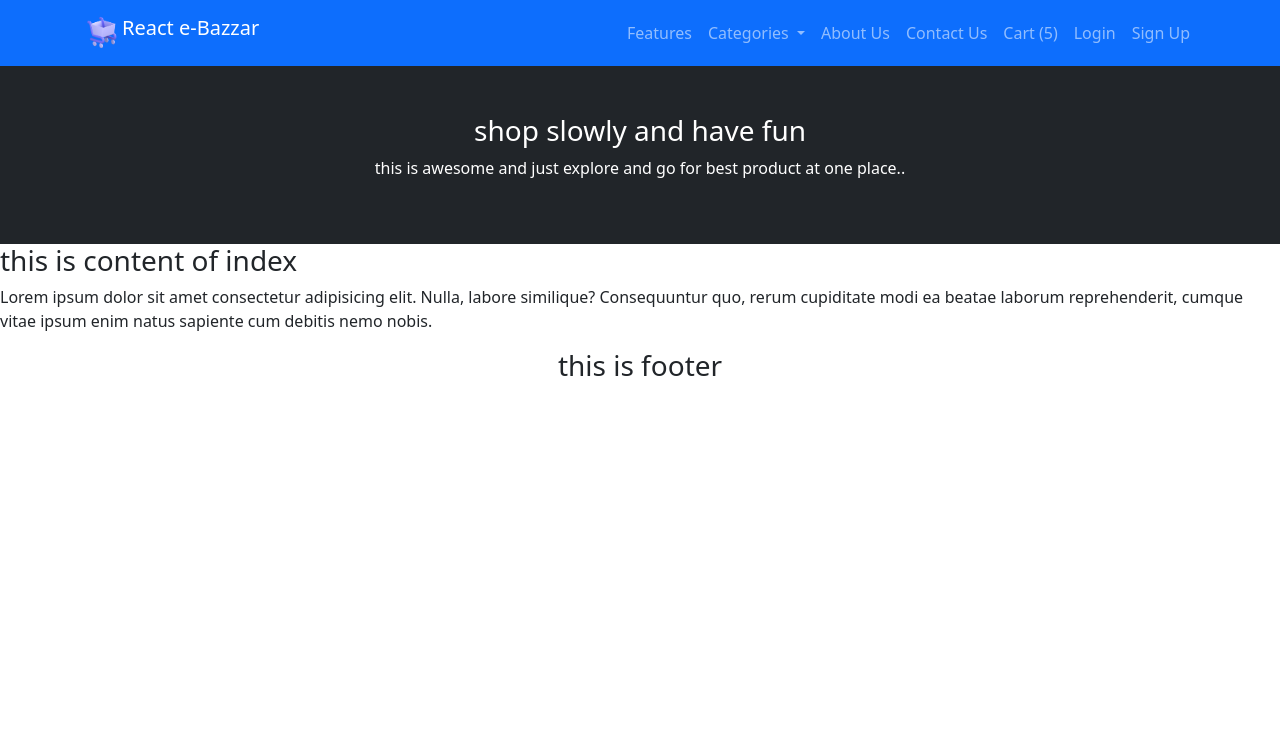
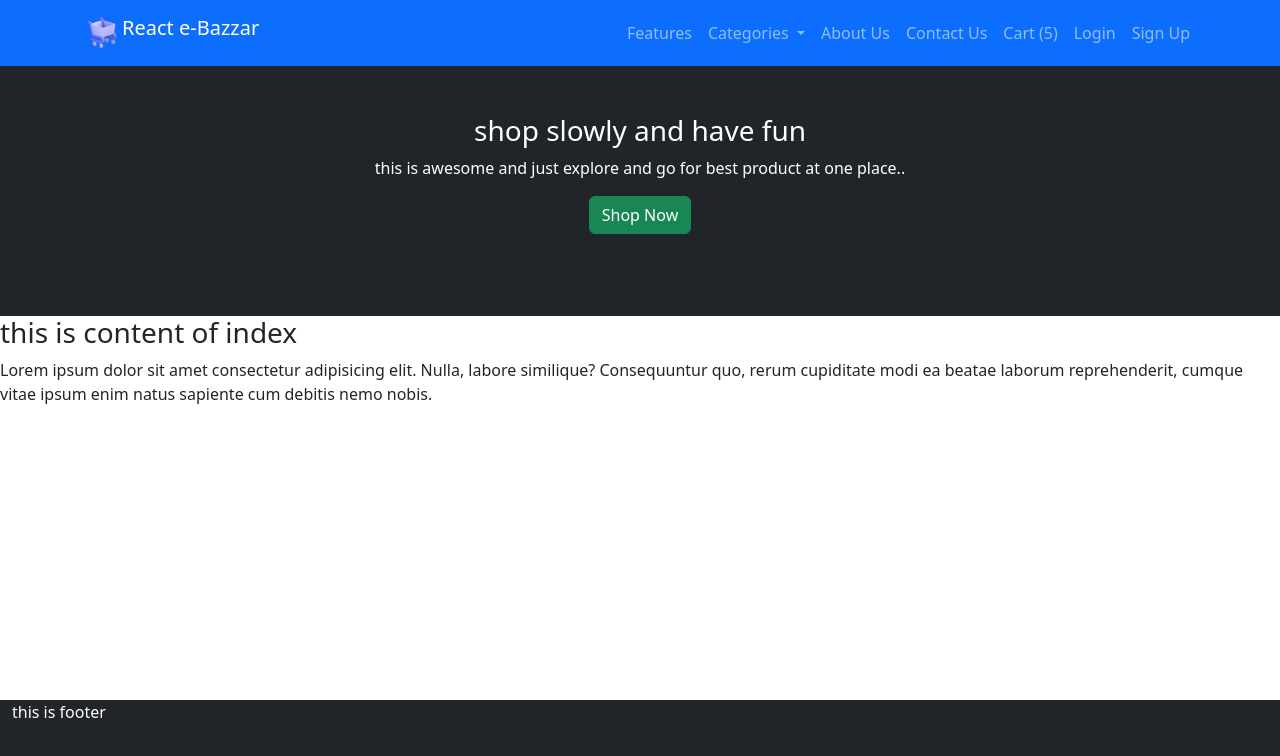
Before and after one commit to chaitanya-dange/e-store, a React (Create React App) app: page / in a window 1280 px wide. Shown: the top 756 px of the page. Built offline with nearby package versions, Linux system fonts and the light colour scheme.

Commit message:
completed the masterpa ge basic

```diff
--- a/src/components/Base.jsx
+++ b/src/components/Base.jsx
@@ -1,15 +1,28 @@
 import React from 'react'
 import Container from 'react-bootstrap/esm/Container'
 import Footer from './Footer'
+import Button from 'react-bootstrap/esm/Button'
+import { Link, NavLink } from 'react-router-dom'
 
-const Base = ({title="Default title", desc="Welcome to store",children}) => {
+const Base = ({title="Default title", desc="Welcome to store",buttonEnable=false, buttonText="Shop Now",buttonType="success",to,children}) => {
 
+    let styleContainer={
+        height:"250px"
+    }
 
   return (
     <div>
-        <Container fluid className='text-center bg-dark p-5 text-white' >
+        <Container fluid className='text-center bg-dark p-5 text-white ' style={styleContainer}  >
             <h3>{title}</h3>
             <p>{desc&&desc}</p>
+            {/* {buttonEnable && <Button variant={buttonType}>{buttonText}</Button> } */}
+
+            {/* {buttonEnable && (
+                <Link to={to}><Button variant={buttonType}>{buttonText}</Button></Link>
+            )} */}
+
+            {buttonEnable && <a as={NavLink} to={to}><Button variant={buttonType}>{buttonText}</Button></a> }
+
         </Container>
 
         {children}
--- a/src/components/Footer.jsx
+++ b/src/components/Footer.jsx
@@ -1,8 +1,16 @@
 import React from 'react'
+import Container from 'react-bootstrap/esm/Container'
 
 const Footer = () => {
   return (
-    <h3 className='text-center' >this is footer</h3>
+
+    <div>
+        <Container fluid  className=' bg-dark text-white fixed-bottom 'style={{ height: '100px' }} >
+            this is footer
+
+        </Container>
+
+    </div>
   )
 }
 
--- a/src/pages/Index.jsx
+++ b/src/pages/Index.jsx
@@ -4,7 +4,7 @@ import Base from '../components/Base'
 const Index = () => {
   return (
     <div>
-        <Base title='shop slowly and have fun' desc={"this is awesome and just explore and go for best product at one place.."}>
+        <Base title='shop slowly and have fun' desc={"this is awesome and just explore and go for best product at one place.." } buttonEnable={true} to="/" >
         <h3>this is content of index</h3>
         <p>Lorem ipsum dolor sit amet consectetur adipisicing elit. Nulla, labore similique? Consequuntur quo, rerum cupiditate modi ea beatae laborum reprehenderit, cumque vitae ipsum enim natus sapiente cum debitis nemo nobis.</p>
         </Base>
```
